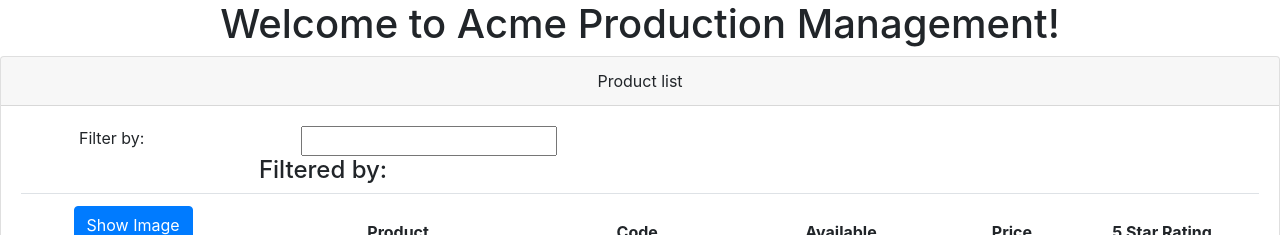
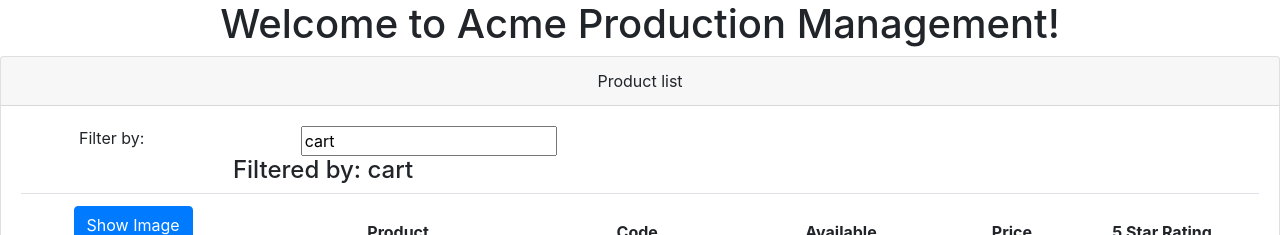
Before and after one commit to onyxolu/AngularPractice, an Angular app: page / in a window 1280 px wide. Shown: the top 235 px of the page. Built offline with nearby package versions, Linux system fonts and the light colour scheme.

Commit message:
implemented two way binding

```diff
--- a/src/app/app.module.ts
+++ b/src/app/app.module.ts
@@ -1,9 +1,11 @@
 import { BrowserModule } from '@angular/platform-browser';
 import { NgModule } from '@angular/core';
+import {FormsModule} from '@angular/forms';
 
 import { AppRoutingModule } from './app-routing.module';
 import { AppComponent } from './app.component';
 import { ProductListComponent } from './products/product-list.component';
+
 
 @NgModule({
   declarations: [
@@ -12,7 +14,8 @@ import { ProductListComponent } from './products/product-list.component';
   ],
   imports: [
     BrowserModule,
-    AppRoutingModule
+    AppRoutingModule,
+    FormsModule
   ],
   providers: [],
   bootstrap: [AppComponent]
--- a/src/app/products/product-list.component.html
+++ b/src/app/products/product-list.component.html
@@ -6,12 +6,12 @@
         <div class="row">
             <div class="col-md-2">Filter by:</div>
             <div class="col-md-4">
-                <input type="text"/>
+                <input type="text" [(ngModel)] = 'listFilter'/>
             </div>
         </div>
         <div class="row">
             <div class="col-md-6">
-                <h4>Filtered by: </h4>
+                <h4>Filtered by: {{listFilter}} </h4>
             </div>
         </div>
         <div class="table-responsive">
--- a/src/app/products/product-list.component.ts
+++ b/src/app/products/product-list.component.ts
@@ -10,6 +10,7 @@ export class ProductListComponent{
     imageWidth: number = 50;
     imageMargin: number = 2;
     showImage: boolean = false;
+    listFilter: string = 'cart';
     products: any[] = [
         {
             "productId": 1,
@@ -64,7 +65,6 @@ export class ProductListComponent{
     ]
 
     toggleImage(): void {
-        console.log('Hi');
         this.showImage = !this.showImage;
     }
 }
```
